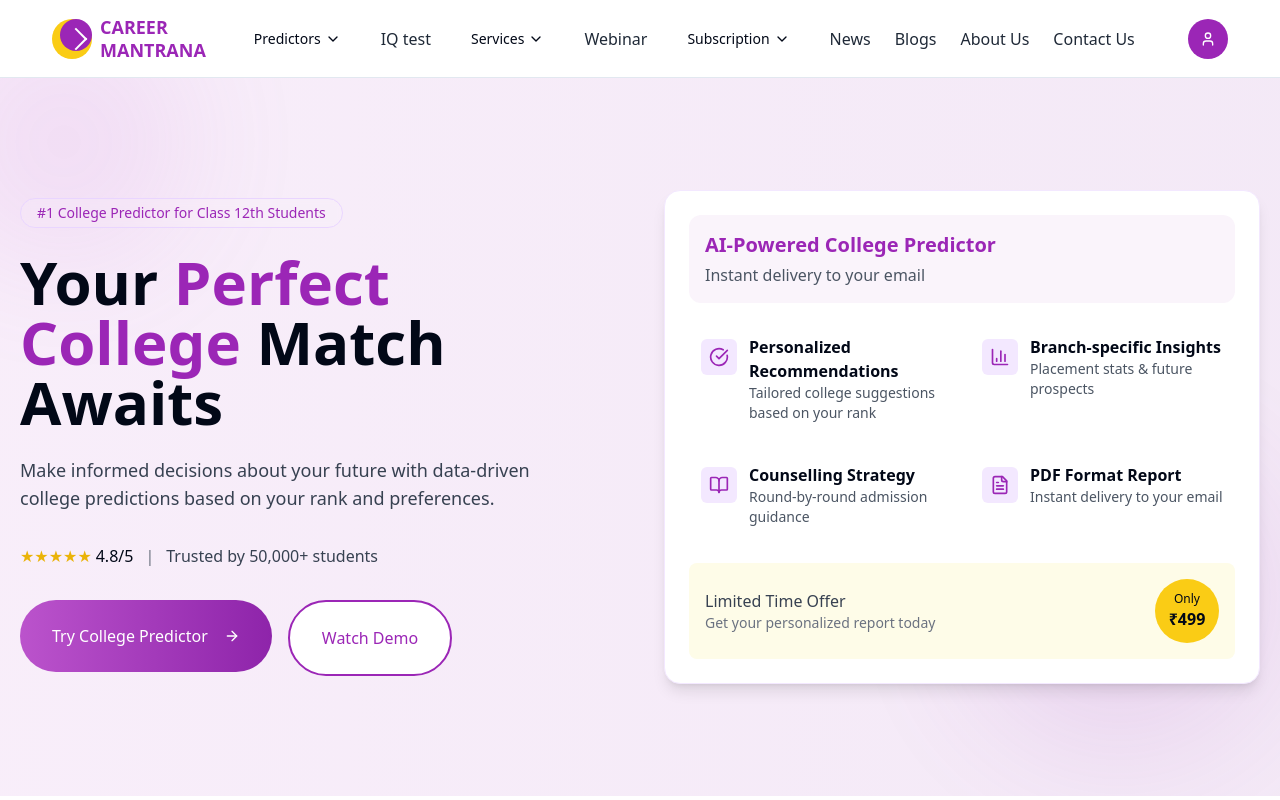
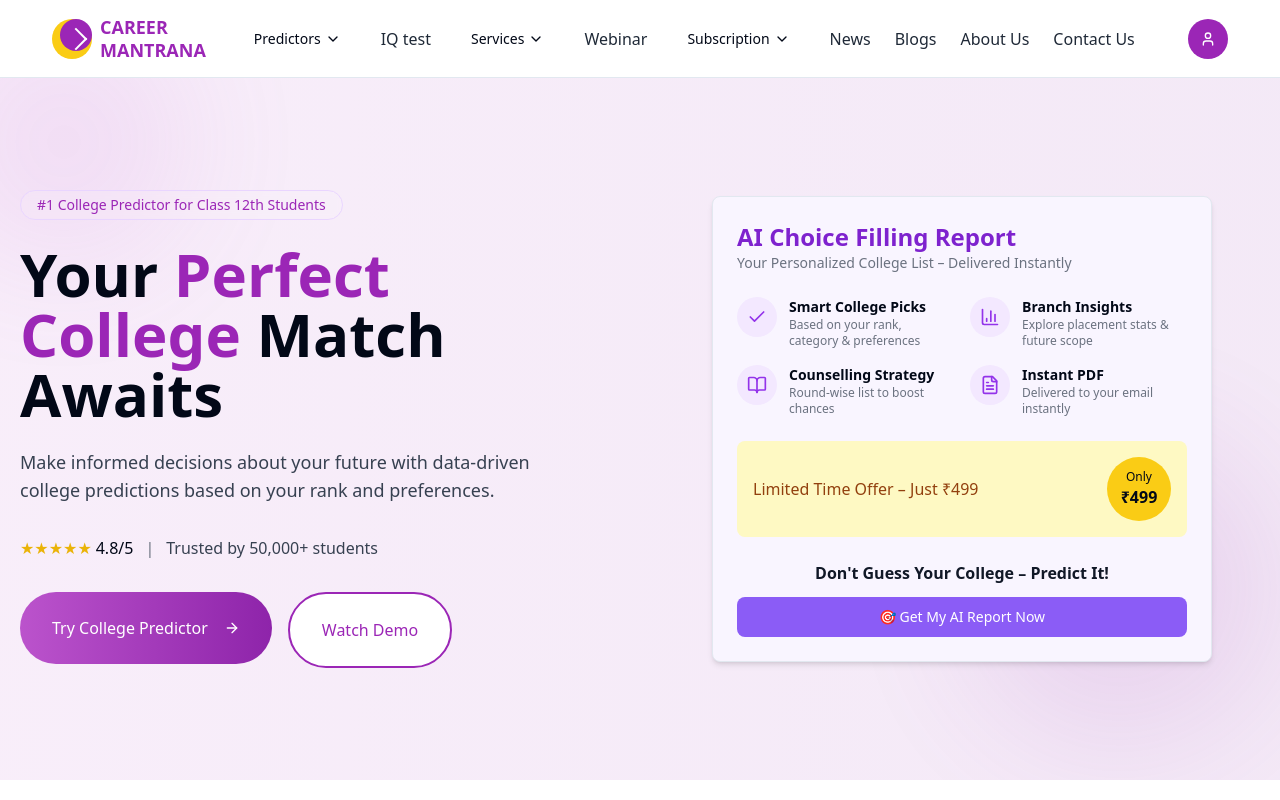
Before and after one commit to students-mantrana-git/image-snap-react-view, a React (Vite) app: page / in a window 1280 px wide. Shown: the top 800 px of the page. Built offline with nearby package versions, Linux system fonts and the light colour scheme.

Commit message:
Add AI Choice Filling Report card
Implement the AI Choice Filling Report card component based on the provided Figma-style layout. This includes the card container, header, feature grid, offer highlight, and call-to-action section.

```diff
--- /dev/null
+++ b/src/components/AIChoiceFillingCard.tsx
@@ -0,0 +1,89 @@
+
+import React from 'react';
+import { Button } from "@/components/ui/button";
+import { Card, CardContent } from "@/components/ui/card";
+import { Check, BarChart3, BookOpen, FileText } from 'lucide-react';
+
+const AIChoiceFillingCard = () => {
+  return (
+    <Card className="max-w-[500px] mx-auto bg-[#F9F5FF] shadow-md hover:shadow-lg transition-shadow">
+      <CardContent className="p-6">
+        {/* Top Section: Heading + Subheading */}
+        <div className="mb-6">
+          <h3 className="text-[#7E22CE] font-semibold text-2xl">AI Choice Filling Report</h3>
+          <p className="text-gray-500 text-sm">Your Personalized College List – Delivered Instantly</p>
+        </div>
+
+        {/* Feature Grid (2x2 Layout) */}
+        <div className="grid grid-cols-1 md:grid-cols-2 gap-4 mb-6">
+          {/* Feature 1: Smart College Picks */}
+          <div className="flex items-start gap-3">
+            <div className="bg-[#F3E8FF] p-2 rounded-full h-10 w-10 flex items-center justify-center flex-shrink-0">
+              <Check className="h-5 w-5 text-[#9333EA]" />
+            </div>
+            <div>
+              <h4 className="font-semibold text-sm">Smart College Picks</h4>
+              <p className="text-xs text-gray-500">Based on your rank, category & preferences</p>
+            </div>
+          </div>
+
+          {/* Feature 2: Branch Insights */}
+          <div className="flex items-start gap-3">
+            <div className="bg-[#F3E8FF] p-2 rounded-full h-10 w-10 flex items-center justify-center flex-shrink-0">
+              <BarChart3 className="h-5 w-5 text-[#9333EA]" />
+            </div>
+            <div>
+              <h4 className="font-semibold text-sm">Branch Insights</h4>
+              <p className="text-xs text-gray-500">Explore placement stats & future scope</p>
+            </div>
+          </div>
+
+          {/* Feature 3: Counselling Strategy */}
+          <div className="flex items-start gap-3">
+            <div className="bg-[#F3E8FF] p-2 rounded-full h-10 w-10 flex items-center justify-center flex-shrink-0">
+              <BookOpen className="h-5 w-5 text-[#9333EA]" />
+            </div>
+            <div>
+              <h4 className="font-semibold text-sm">Counselling Strategy</h4>
+              <p className="text-xs text-gray-500">Round-wise list to boost chances</p>
+            </div>
+          </div>
+
+          {/* Feature 4: Instant PDF */}
+          <div className="flex items-start gap-3">
+            <div className="bg-[#F3E8FF] p-2 rounded-full h-10 w-10 flex items-center justify-center flex-shrink-0">
+              <FileText className="h-5 w-5 text-[#9333EA]" />
+            </div>
+            <div>
+              <h4 className="font-semibold text-sm">Instant PDF</h4>
+              <p className="text-xs text-gray-500">Delivered to your email instantly</p>
+            </div>
+          </div>
+        </div>
+
+        {/* Offer Highlight Block */}
+        <div className="bg-[#FEF9C3] p-4 rounded-lg mb-6 flex items-center justify-between">
+          <div>
+            <p className="text-[#92400E] font-medium">Limited Time Offer – Just ₹499</p>
+          </div>
+          <div className="bg-[#FACC15] rounded-full w-16 h-16 flex items-center justify-center flex-shrink-0">
+            <div className="text-center">
+              <span className="text-xs block">Only</span>
+              <span className="font-bold">₹499</span>
+            </div>
+          </div>
+        </div>
+
+        {/* Call to Action Section */}
+        <div className="text-center">
+          <p className="text-gray-900 font-bold text-base mb-3">Don't Guess Your College – Predict It!</p>
+          <Button className="bg-[#8B5CF6] hover:bg-[#7C3AED] py-3 px-5 text-white font-medium rounded-lg w-full">
+            🎯 Get My AI Report Now
+          </Button>
+        </div>
+      </CardContent>
+    </Card>
+  );
+};
+
+export default AIChoiceFillingCard;
--- a/src/pages/Index.tsx
+++ b/src/pages/Index.tsx
@@ -1,7 +1,7 @@
-
 import { Link } from 'react-router-dom';
 import ExamCard from '@/components/ExamCard';
 import NewsletterSubscription from '@/components/NewsletterSubscription';
+import AIChoiceFillingCard from '@/components/AIChoiceFillingCard';
 import { FileText, BarChart3, BookOpen, CheckCircle, ArrowRight } from 'lucide-react';
 import { Button } from "@/components/ui/button";
 import { AspectRatio } from "@/components/ui/aspect-ratio";
@@ -87,65 +87,7 @@ const Index = () => {
 
             {/* Right Content - Feature Card */}
             <div className="w-full lg:w-1/2 mt-12 lg:mt-0">
-              <div className="bg-white rounded-2xl shadow-lg p-6 border border-purple-100 hover:shadow-xl transition-all animate-fade-in">
-                <div className="bg-mantrana-purple/5 rounded-xl p-4 mb-5">
-                  <h3 className="text-xl font-bold text-mantrana-purple mb-1">AI-Powered College Predictor</h3>
-                  <p className="text-gray-600">Instant delivery to your email</p>
-                </div>
-
-                <div className="grid grid-cols-1 md:grid-cols-2 gap-4">
-                  <div className="flex items-start gap-3 p-3 rounded-lg hover:bg-gray-50">
-                    <div className="bg-purple-100 p-2 rounded-md text-mantrana-purple mt-1">
-                      <CheckCircle size={20} />
-                    </div>
-                    <div>
-                      <h4 className="font-semibold">Personalized Recommendations</h4>
-                      <p className="text-sm text-gray-600">Tailored college suggestions based on your rank</p>
-                    </div>
-                  </div>
-
-                  <div className="flex items-start gap-3 p-3 rounded-lg hover:bg-gray-50">
-                    <div className="bg-purple-100 p-2 rounded-md text-mantrana-purple mt-1">
-                      <BarChart3 size={20} />
-                    </div>
-                    <div>
-                      <h4 className="font-semibold">Branch-specific Insights</h4>
-                      <p className="text-sm text-gray-600">Placement stats & future prospects</p>
-                    </div>
-                  </div>
-
-                  <div className="flex items-start gap-3 p-3 rounded-lg hover:bg-gray-50">
-                    <div className="bg-purple-100 p-2 rounded-md text-mantrana-purple mt-1">
-                      <BookOpen size={20} />
-                    </div>
-                    <div>
-                      <h4 className="font-semibold">Counselling Strategy</h4>
-                      <p className="text-sm text-gray-600">Round-by-round admission guidance</p>
-                    </div>
-                  </div>
-
-                  <div className="flex items-start gap-3 p-3 rounded-lg hover:bg-gray-50">
-                    <div className="bg-purple-100 p-2 rounded-md text-mantrana-purple mt-1">
-                      <FileText size={20} />
-                    </div>
-                    <div>
-                      <h4 className="font-semibold">PDF Format Report</h4>
-                      <p className="text-sm text-gray-600">Instant delivery to your email</p>
-                    </div>
-                  </div>
-                </div>
-
-                <div className="mt-6 bg-yellow-50 rounded-lg p-4 flex items-center justify-between">
-                  <div>
-                    <p className="text-gray-700 font-medium">Limited Time Offer</p>
-                    <p className="text-sm text-gray-500">Get your personalized report today</p>
-                  </div>
-                  <div className="bg-yellow-400 rounded-full w-16 h-16 flex flex-col items-center justify-center text-center">
-                    <span className="text-xs font-medium">Only</span>
-                    <span className="font-bold">₹499</span>
-                  </div>
-                </div>
-              </div>
+              <AIChoiceFillingCard />
             </div>
           </div>
         </div>
```
